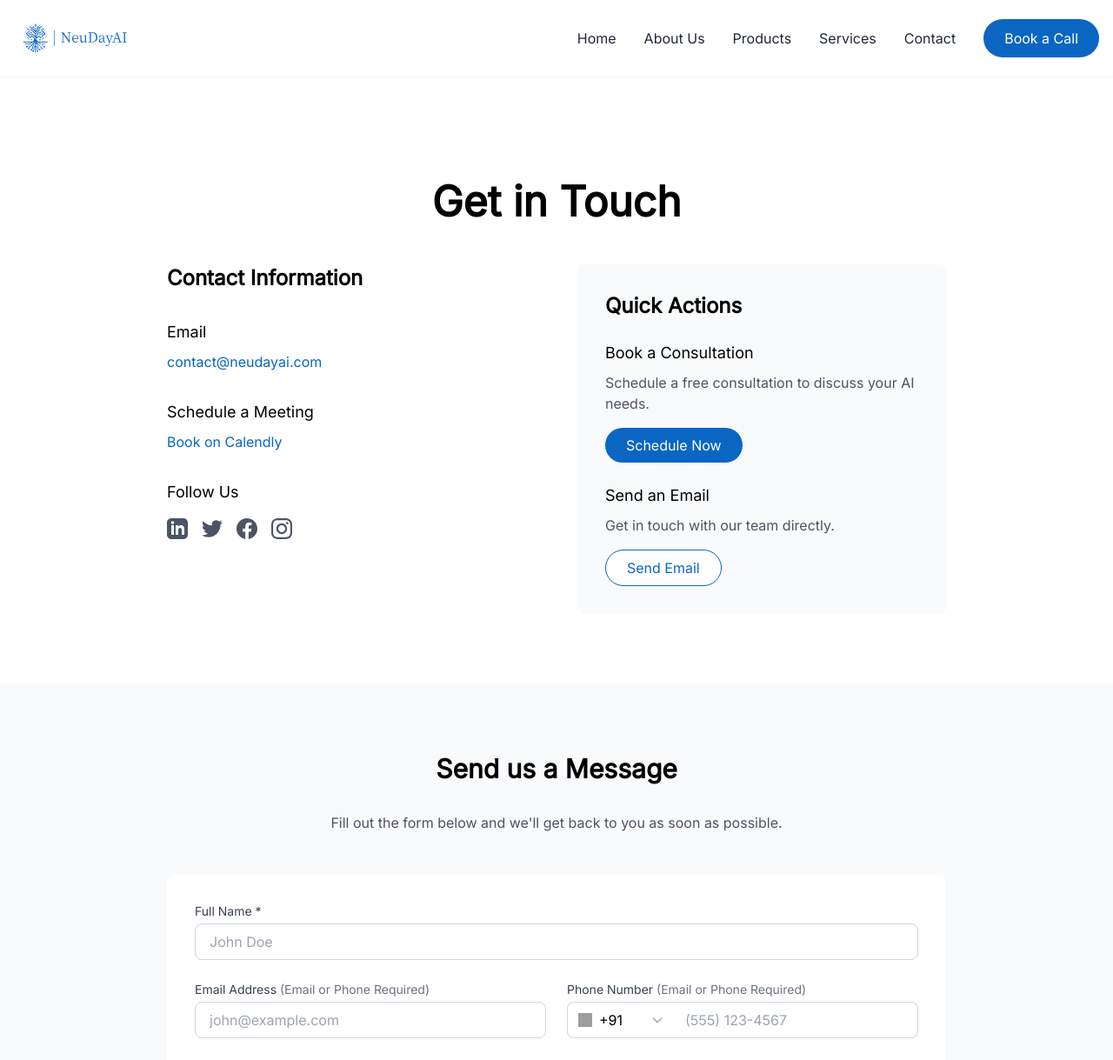
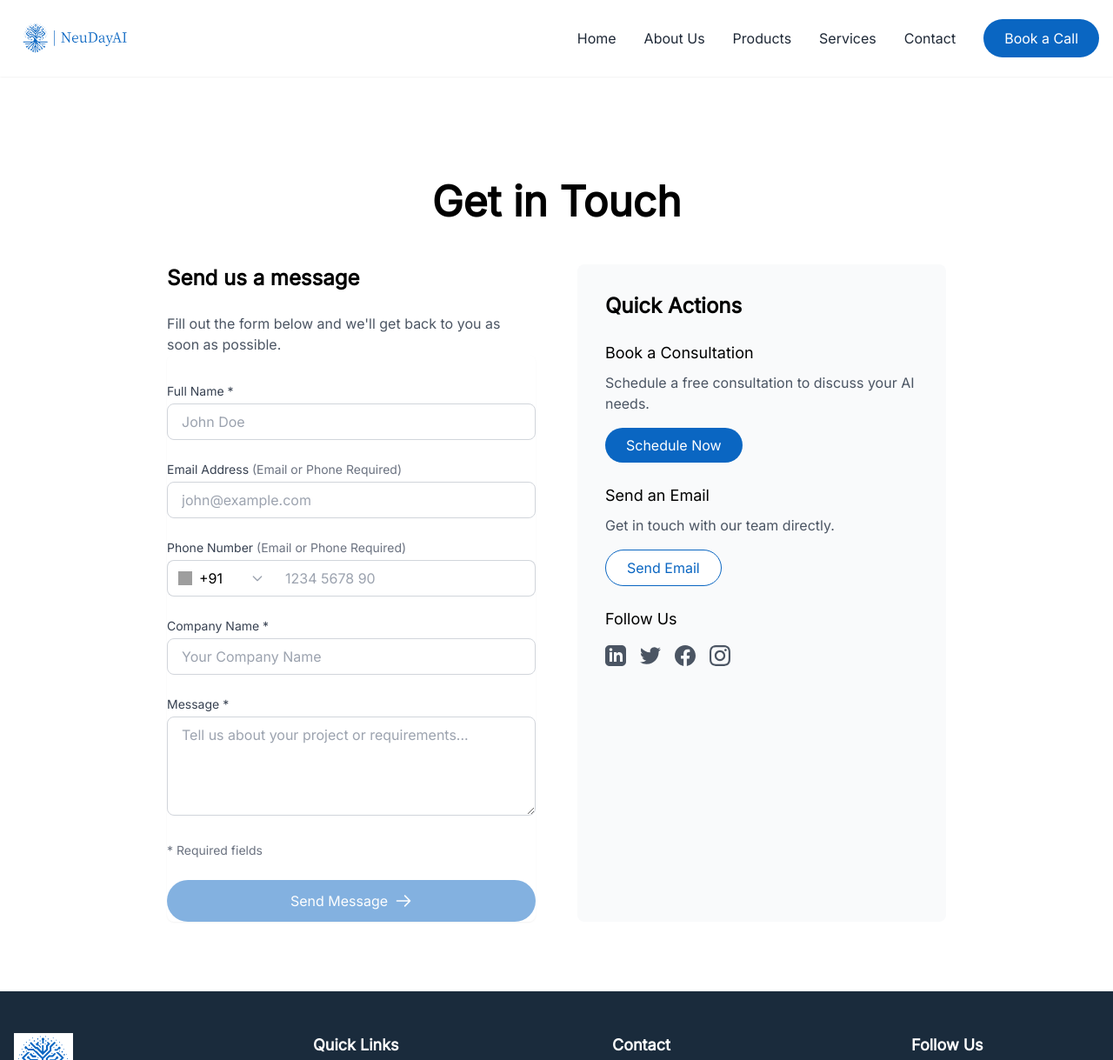
Before and after one commit to NeuDayAI/NeuDayAI_Static_Website, an Astro site: page /contact in a window 1280 px wide. Shown: the top 1219 px of the page at 87% size. Built offline with nearby package versions, Linux system fonts and the light colour scheme; Astro itself is replaced by a stand-in of ours; grey boxes are pictures that could not be loaded.

Commit message:
💄 improved UI for contact us form

```diff
--- a/src/components/ContactForm.astro
+++ b/src/components/ContactForm.astro
@@ -16,7 +16,7 @@ const countries = getCountries()
 ---
 
 <form
-  class="p-8 rounded-lg shadow-sm" style="background-color: #ffffff;"
+  class="pt-8 rounded-lg shadow-sm" style="background-color: #ffffff;"
   data-aos="fade-up"
   data-aos-delay="200"
 >
@@ -33,7 +33,7 @@ const countries = getCountries()
       />
     </div>
 
-    <div class="grid md:grid-cols-2 gap-6">
+
       <div>
         <label for="email" class="block text-sm font-medium text-gray-700 mb-1">
           Email Address
@@ -111,11 +111,11 @@ const countries = getCountries()
             id="phone"
             name="phone"
             class="flex-1 px-4 py-2 border border-l-0 border-gray-300 rounded-r-lg focus:ring-2 focus:ring-primary focus:border-primary transition-colors"
-            placeholder="(555) 123-4567"
+            placeholder="1234 5678 90"
           />
         </div>
       </div>
-    </div>
+
 
     <div>
       <label for="company" class="block text-sm font-medium text-gray-700 mb-1">Company Name *</label>
@@ -125,7 +125,7 @@ const countries = getCountries()
         name="company"
         required
         class="w-full px-4 py-2 border border-gray-300 rounded-lg focus:ring-2 focus:ring-primary focus:border-primary transition-colors"
-        placeholder="Your Company Ltd."
+        placeholder="Your Company Name"
       />
     </div>
 
--- a/src/pages/contact.astro
+++ b/src/pages/contact.astro
@@ -21,33 +21,57 @@ import ContactForm from '../components/ContactForm.astro';
           <div class="grid md:grid-cols-2 gap-12 mt-12">
             <!-- Contact Information -->
             <div
-              class="space-y-8"
+              class=""
               data-aos="fade-up"
               data-aos-delay="100"
             >
-              <h2 class="text-2xl font-semibold mb-6">Contact Information</h2>
+              <h2 class="text-2xl font-semibold mb-6">Send us a message</h2>
+              <p
+            class="text-gray-600"
+            data-aos="fade-up"
+            data-aos-delay="100"
+          >
+            Fill out the form below and we'll get back to you as soon as possible.
+          </p>
+          <ContactForm />
 
+            </div>
+
+            <!-- Quick Actions -->
+            <div
+              class="bg-gray-50 p-8 rounded-lg"
+              data-aos="fade-up"
+              data-aos-delay="200"
+            >
+              <h2 class="text-2xl font-semibold mb-6">Quick Actions</h2>
+
+              <div class="space-y-6">
                 <div>
-                <h3 class="text-lg font-medium mb-2">Email</h3>
+                  <h3 class="text-lg font-medium mb-2">Book a Consultation</h3>
+                  <p class="text-gray-600 mb-4">
+                    Schedule a free consultation to discuss your AI needs.
+                  </p>
                   <a
-                  href="mailto:contact@neudayai.com"
-                  class="text-primary hover:text-primary/80"
+                    href="https://calendly.com/amarjeet-neudayai"
+                    target="_blank"
+                    class="inline-block bg-primary text-white px-6 py-2 rounded-full hover:bg-primary/90 transition-colors"
                   >
-                  contact@neudayai.com
+                    Schedule Now
                   </a>
                 </div>
 
                 <div>
-                <h3 class="text-lg font-medium mb-2">Schedule a Meeting</h3>
+                  <h3 class="text-lg font-medium mb-2">Send an Email</h3>
+                  <p class="text-gray-600 mb-4">
+                    Get in touch with our team directly.
+                  </p>
                   <a
-                  href="https://calendly.com/amarjeet-neudayai"
-                  target="_blank"
-                  class="text-primary hover:text-primary/80"
+                    href="mailto:contact@neudayai.com"
+                    class="inline-block bg-white text-primary px-6 py-2 rounded-full hover:bg-gray-50 transition-colors border border-primary"
                   >
-                  Book on Calendly
+                    Send Email
                   </a>
                 </div>
-
                 <div>
                   <h3 class="text-lg font-medium mb-4">Follow Us</h3>
                   <div class="flex space-x-4">
@@ -94,69 +118,10 @@ import ContactForm from '../components/ContactForm.astro';
                   </div>
                 </div>
               </div>
-
-            <!-- Quick Actions -->
-            <div
-              class="bg-gray-50 p-8 rounded-lg"
-              data-aos="fade-up"
-              data-aos-delay="200"
-            >
-              <h2 class="text-2xl font-semibold mb-6">Quick Actions</h2>
-
-              <div class="space-y-6">
-                <div>
-                  <h3 class="text-lg font-medium mb-2">Book a Consultation</h3>
-                  <p class="text-gray-600 mb-4">
-                    Schedule a free consultation to discuss your AI needs.
-                  </p>
-                  <a
-                    href="https://calendly.com/amarjeet-neudayai"
-                    target="_blank"
-                    class="inline-block bg-primary text-white px-6 py-2 rounded-full hover:bg-primary/90 transition-colors"
-                  >
-                    Schedule Now
-                  </a>
-                </div>
-
-                <div>
-                  <h3 class="text-lg font-medium mb-2">Send an Email</h3>
-                  <p class="text-gray-600 mb-4">
-                    Get in touch with our team directly.
-                  </p>
-                  <a
-                    href="mailto:contact@neudayai.com"
-                    class="inline-block bg-white text-primary px-6 py-2 rounded-full hover:bg-gray-50 transition-colors border border-primary"
-                  >
-                    Send Email
-                  </a>
-                </div>
-              </div>
             </div>
           </div>
         </div>
       </div>
     </section>
-
-    <!-- Contact Form Section -->
-    <section class="py-20 bg-gray-50">
-      <div class="container mx-auto px-4">
-        <div class="max-w-4xl mx-auto">
-          <h2
-            class="text-3xl font-semibold text-center mb-8"
-            data-aos="fade-up"
-          >
-            Send us a Message
-          </h2>
-          <p
-            class="text-gray-600 text-center mb-12"
-            data-aos="fade-up"
-            data-aos-delay="100"
-          >
-            Fill out the form below and we'll get back to you as soon as possible.
-          </p>
-          <ContactForm />
-        </div>
-      </div>
-    </section>
   </main>
 </Layout>
--- a/swa-db-connections/staticwebapp.database.config.json
+++ b/swa-db-connections/staticwebapp.database.config.json
@@ -30,7 +30,7 @@
       }
     },
     "entities": {
-      "Person": {
+      "leads": {
         "source": "dbo.sales_leads",
         "permissions": [
           {
```
Lines whose indentation alone changed are shown as unchanged.
